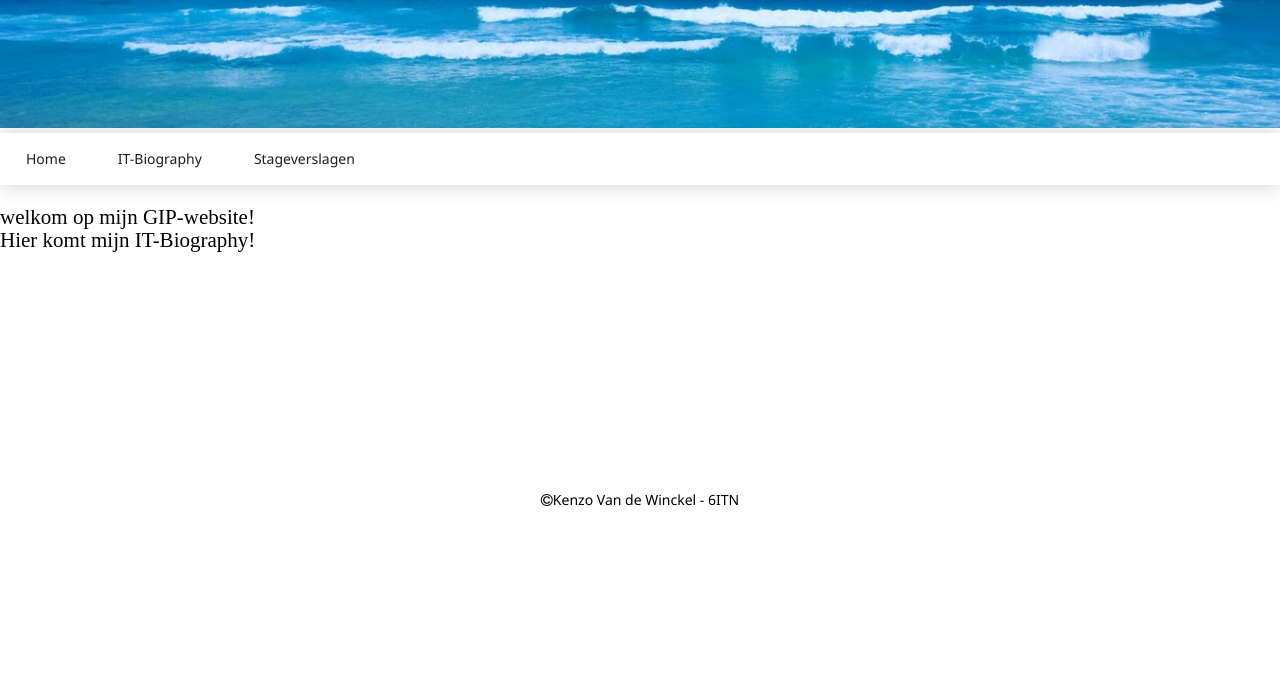
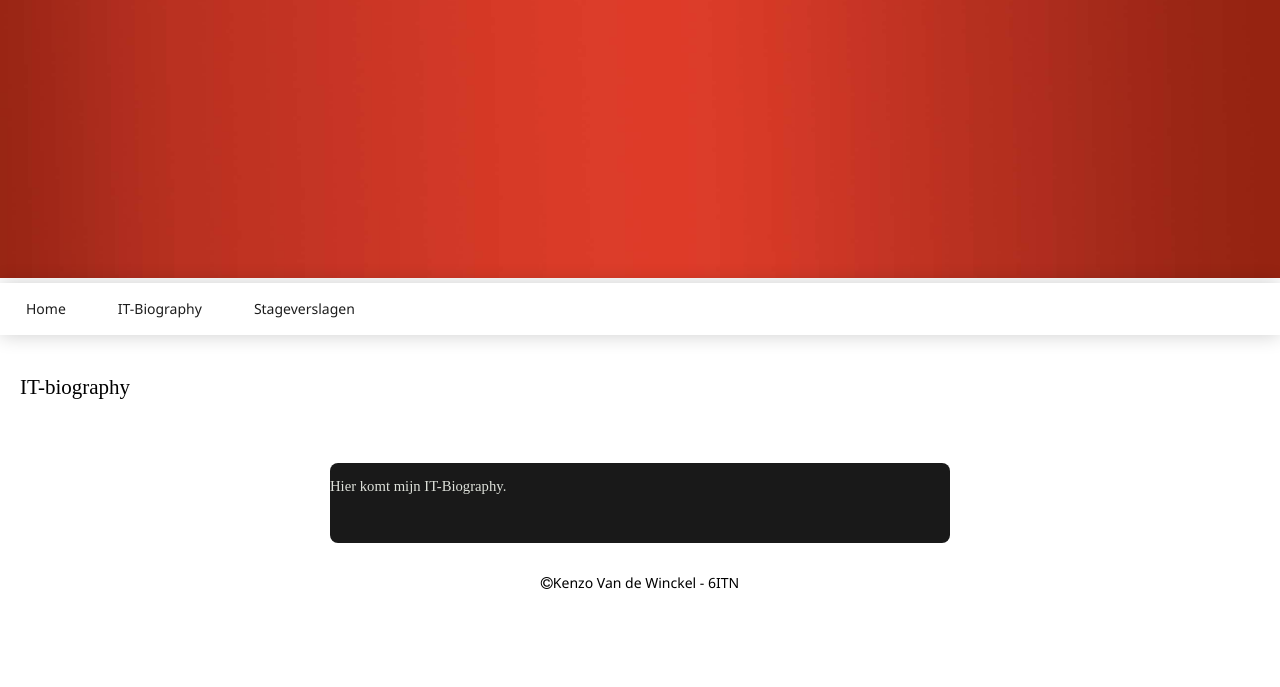
Before and after one commit to KenzoVdW-immalle/GIPWebsiteKenzoVdW, a plain HTML site: page itBiography.html in a window 1280 px wide. Shown: the part 113-800 px from the top of the page. Drawn offline with Linux system fonts and the light colour scheme; a web font is replaced by a local one.

Commit message:
nieuwe banner, grids voor IT-biography gebruikt

```diff
--- a/css/style.css
+++ b/css/style.css
@@ -9,7 +9,6 @@
     font-family: 'Merienda One', cursive;
 }
 .col{
-  height: 10vw;
     min-height: 80px;
     border-radius: 8px;
     margin-left: 0%;
@@ -17,14 +16,32 @@
     display:inline-block;
     float: left;
 }
+.col.one{
+  font-size: 100%;
+  min-height: 50px;
+}
+.col.two:first-child,
+.col.two:last-child{
+  width: 20%;
+  background-color: transparent;
+}
+.col.two{
+  background-color: #191919;
+  color: #DFE2DB;
+  text-align: center;
+  font-size: 70%;
+  width: 50%;
+}
 .col.four{
   width: 20%;
   background-color: red;
   text-align: center;
+  min-height: 10vw;
 }
 .col.five{
   width: 20%;
 background-color: red;
+min-height: 10vw;
 }
 .col:first-child{
     margin-left: 0px;
@@ -54,6 +71,7 @@ margin: 0px;
 width: 100%;
 line-height: 2;
 font-family: 'Merienda One', cursive;
+height: 100px;
 }
 
 h3{
--- a/itBiography.html
+++ b/itBiography.html
@@ -12,13 +12,26 @@
 </head>
 <body>
 <h1>GIP Website Kenzo Van de Winckel</h1>
-  <img class="img" src="img/zee.jpg">
+  <img class="img" src="img/red-banner.jpg">
   <ul class="m-menu" >
       <li><a href="index.html">Home</a></li>
       <li><a href="itBiography.html">IT-Biography</a></li>
       <li><a href="stageVerslagen.html">Stageverslagen</a></li>
   </ul>
-<p>welkom op mijn GIP-website! <br>Hier komt mijn IT-Biography!</p>
+  <div class="row">
+    <div class="col one">
+        <p>IT-biography </p>
+    </div>
+  </div>
+    <div class="row">
+      <div class="col two"></div>
+    <div class="col two">
+      <p>Hier komt mijn IT-Biography. </p>
+    </div>
+      <div class="col two"><p></p>
+      </div>
+  </div>
+
 </body>
 <footer>
   <i class="fa fa-copyright" aria-hidden="true"></i>Kenzo Van de Winckel - 6ITN
```
Also changed, not shown: index.html (+9 -5 lines), stageVerslagen.html (+1 -1 lines), css/Metro-UI-CSS-master/docs/css/metro.css, img/red-banner.jpg (added).
